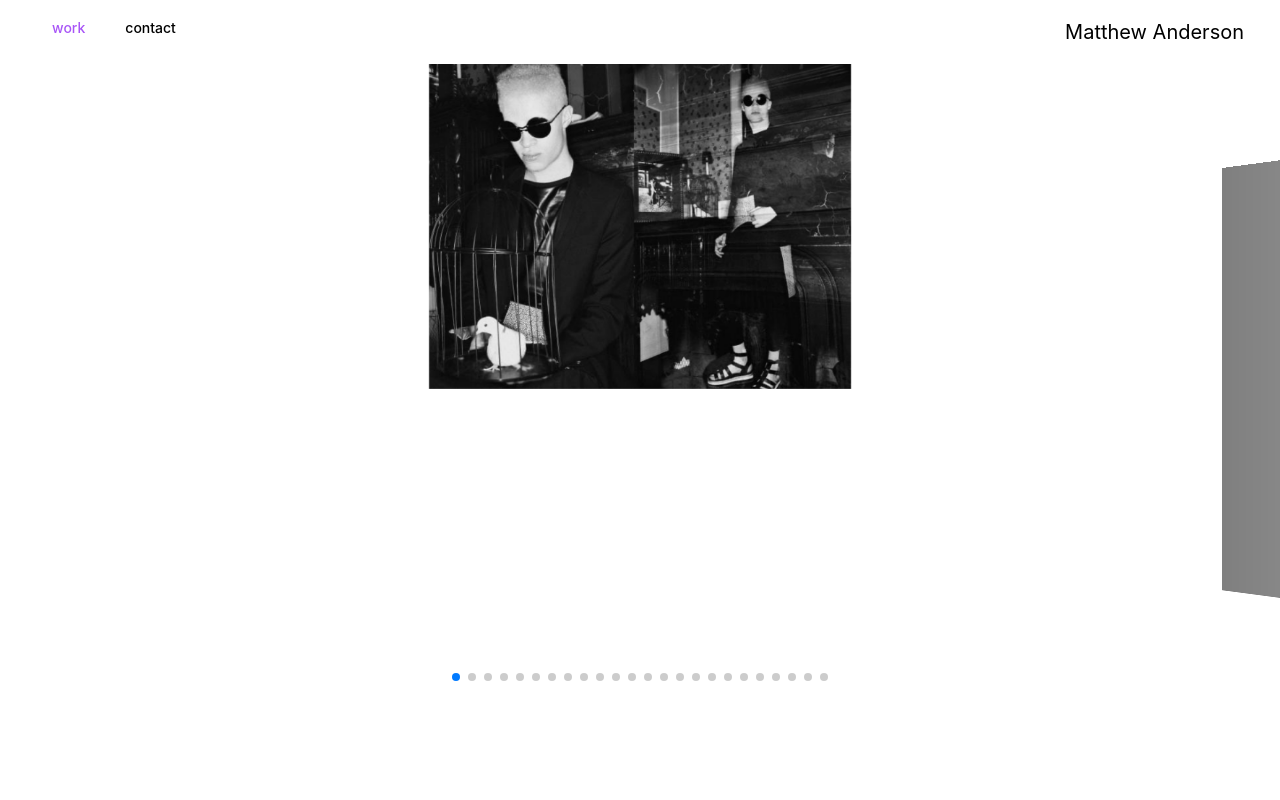
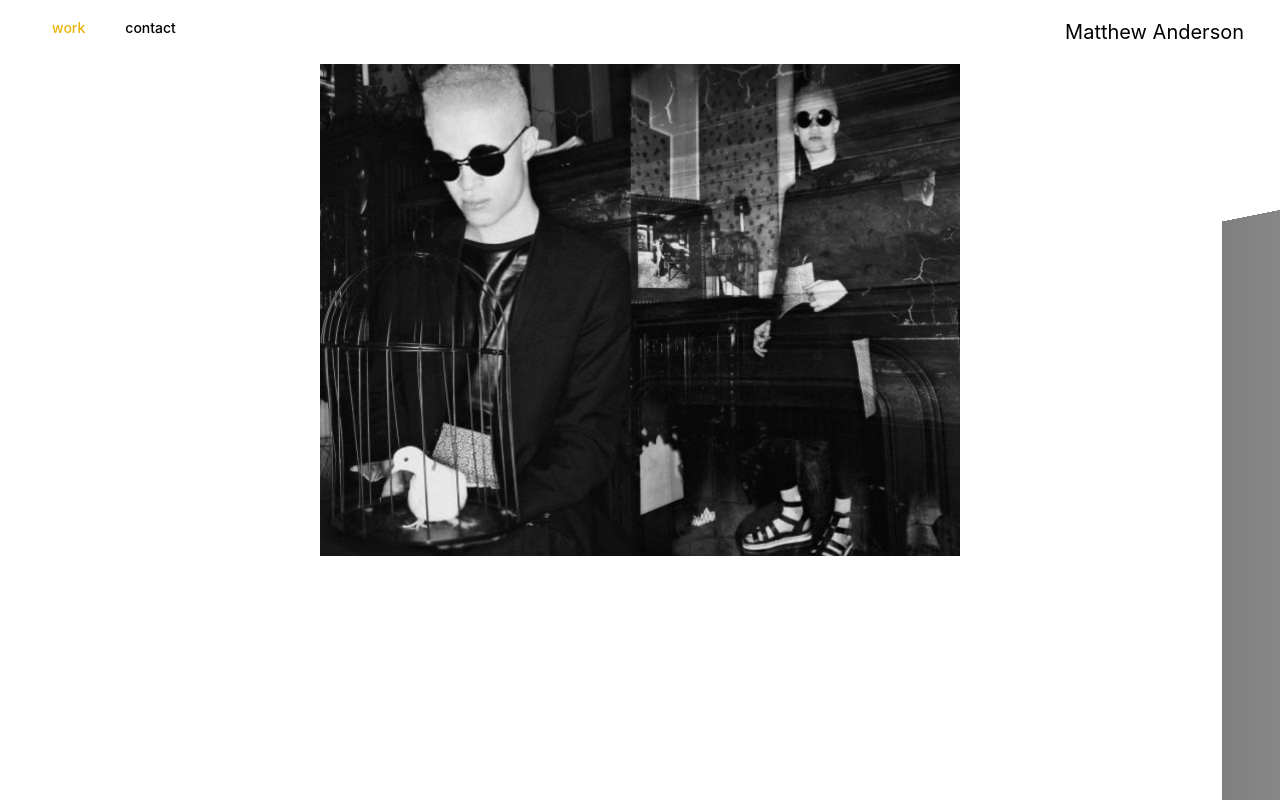
Before and after one commit to dwanerich/matthew-anderson, a React (Create React App) app: page /work in a window 1280 px wide. Shown: the top 800 px of the page. Built offline with nearby package versions, Linux system fonts and the light colour scheme.

Commit message:
added animated swiper

```diff
--- a/src/Home.js
+++ b/src/Home.js
@@ -6,7 +6,7 @@ import './index.css'
 import { Link } from 'react-router-dom';
 
 
-const columnsCountBreakPoints = { 350: 1, 750: 2, 900: 3 };
+const columnsCountBreakPoints = { 350: 1, 750: 2, 900: 4 };
 
 const Home = () => {
   return (
--- a/src/Nav.js
+++ b/src/Nav.js
@@ -41,8 +41,8 @@ const Nav = () => {
                         to={item.name}
                         className={classNames(
                           item.current
-                            ? 'text-purple-500'
-                            : 'text-black-300 hover:text-purple-500',
+                            ? 'text-yellow-500'
+                            : 'text-black-300 hover:text-yellow-500',
                           'px-3 py-2 rounded-md text-sm font-medium h-10 '
                         )}
                         aria-current={item.current ? 'page' : undefined}
@@ -110,20 +110,19 @@ const Nav = () => {
           <Disclosure.Panel className="sm:hidden">
             <div className="space-y-1 px-2 pt-2 pb-3 flex flex-col">
               {navigation.map((item) => (
-                <Disclosure.Button
+                <Link
                   key={item.name}
-                  as="a"
-                  href={item.href}
+                  to={item.name}
                   className={classNames(
                     item.current
-                      ? 'text-purple-500 w-24'
-                      : 'text-black-300 hover:text-purple-500',
+                      ? 'text-yellow-500 w-24'
+                      : 'text-black-300 hover:text-yellow-500',
                     'px-3 py-2 rounded-md text-lg font-medium h-10 mx-auto'
                   )}
                   aria-current={item.current ? 'page' : undefined}
                 >
                   {item.name}
-                </Disclosure.Button>
+                </Link>
               ))}
             </div>
           </Disclosure.Panel>
--- a/src/components/ImageContainer/imageContainer.module.css
+++ b/src/components/ImageContainer/imageContainer.module.css
@@ -5,7 +5,7 @@
 
 .image {
   width: 100%;
-  height: auto;
+  height: 100%;
   object-fit: cover;
   object-position: center;
   border-color: transparent;
@@ -17,7 +17,7 @@
   -ms-transform: translateY(-50%);
   transform: translateY(-50%);
   left: 0;
-  background: rgb(130, 130, 243);
+  background: rgb(157, 157, 90);
   width: 100%;
   opacity: .5;
   visibility: hidden;
@@ -51,6 +51,6 @@
   min-height: 50px;
   color: white;
   /* font-weight: bold; */
-  font-size: x-large;
-  opacity: 25;
+  font-size: large;
+  /* opacity: 25; */
 }
--- a/src/index.css
+++ b/src/index.css
@@ -36,6 +36,6 @@ img {
 
 .swiper-slide img {
   display: block;
-  width: 33%;
-  height: 33%
+  width: 50%;
+  height: 50%
 }
```
